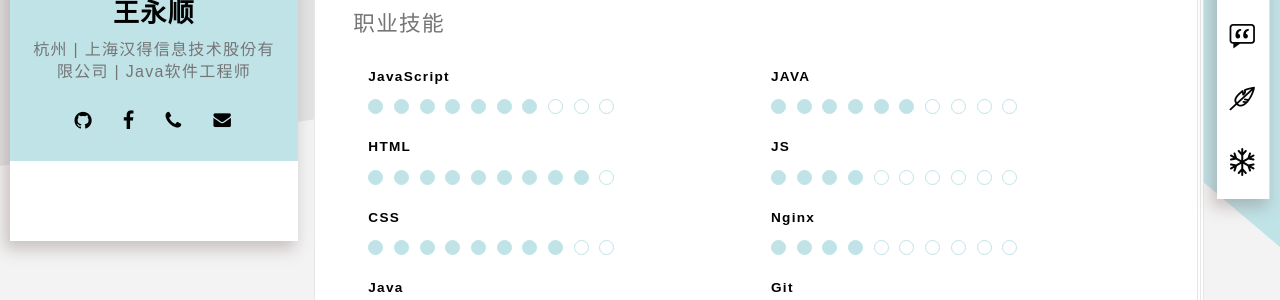
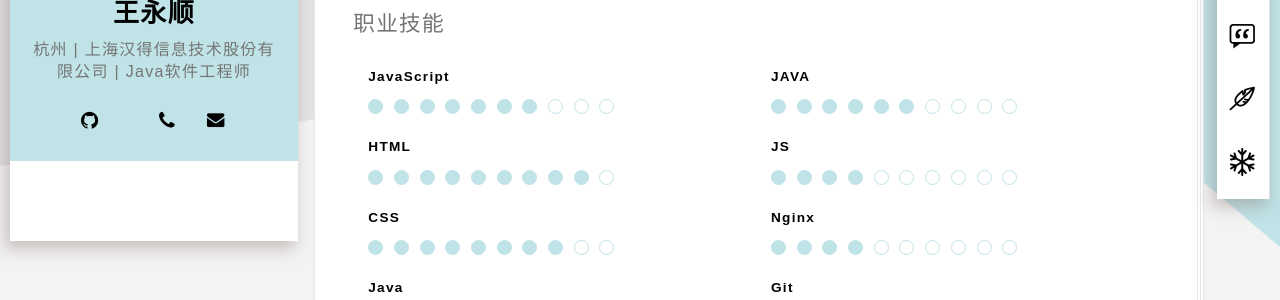
Before and after one commit to ever-young/ever-young.github.io, a Jekyll site: the page built from index.html, in a window 1280 px wide. Shown: the part 289-589 px from the top of the page. Built offline with Jekyll 4.4.1, drawn with Linux system fonts in a browser that asks for light colours; some web fonts are replaced.

Commit message:
修改信息

```diff
--- a/_config.yml
+++ b/_config.yml
@@ -4,7 +4,7 @@ location: 杭州
 company: 上海汉得信息技术股份有限公司
 position: Java软件工程师
 github: https://github.com/ever-young/
-phone: 166211*****
+phone: 16621153668
 email: 2587336357@qq.com
 
 baseurl: ""
--- a/_includes/personal.html
+++ b/_includes/personal.html
@@ -5,7 +5,7 @@
     <p class="text-muted">{{ site.location }} | {{ site.company }} | {{ site.position }}</p>
     <ul class="ace-social clear-list">
       <li><a href="{{ site.github }}" title="{{ site.github }}" target="_blank"><span class="ace-icon ace-icon-github"></span></a></li>
-      <li><a href="{{ site.facebook }}" title="{{ site.facebook }}" target="_blank"><span class="ace-icon ace-icon-facebook"></span></a></li>
+      <li><a href="{{ site.qq }}" title="{{ site.qq }}" target="_blank"><span class="am-icon-qq"></span></a></li>
       <li><a title="{{ site.phone }}"><span class="ace-icon ace-icon-phone"></span></a></li>
       <li><a href="mailto: {{ site.email }}" title="{{ site.email }}"><span class="ace-icon ace-icon-contact"></span></a></li>
     </ul>
```
